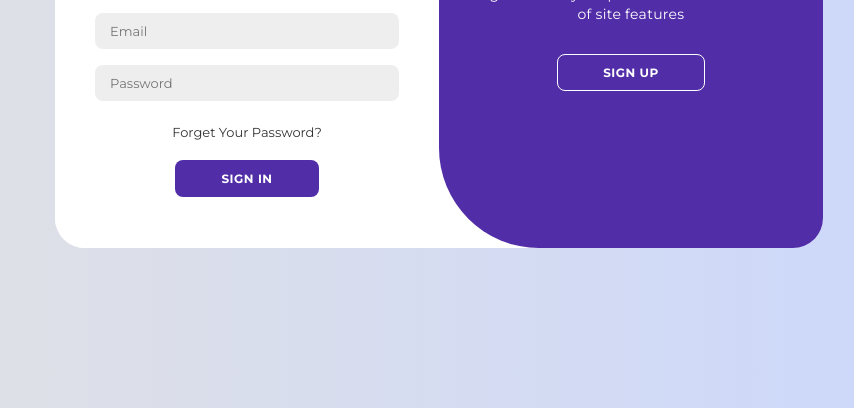
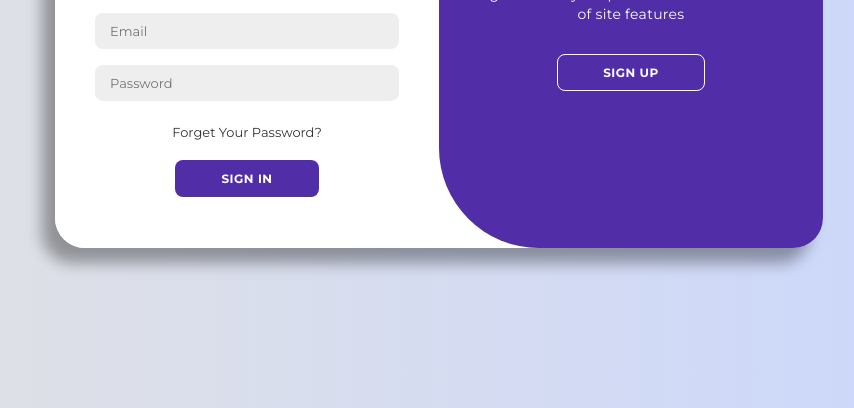
Before and after one commit to mrbhatt25/Dynamic-Webpage, a plain HTML site: page index.html in a window 1280 px wide. Shown: the part 392-800 px from the top of the page, without its empty margins (201-1055 px from the left). Drawn offline with Linux system fonts and the light colour scheme.

Commit message:
Shadow added

```diff
--- a/style.css
+++ b/style.css
@@ -20,7 +20,7 @@ body {
 .container {
     background-color: #fff;
     border-radius: 30px;
-    /* box-shadow: -13px 15px 15px rgba(0, 0, 0, 0.35); */
+    box-shadow: -13px 15px 15px rgba(0, 0, 0, 0.35);
     position: relative;
     overflow: hidden;
     width: 768px;
```
